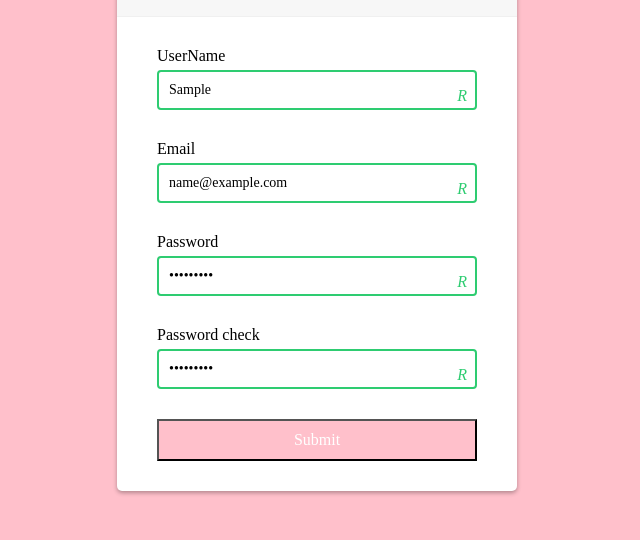
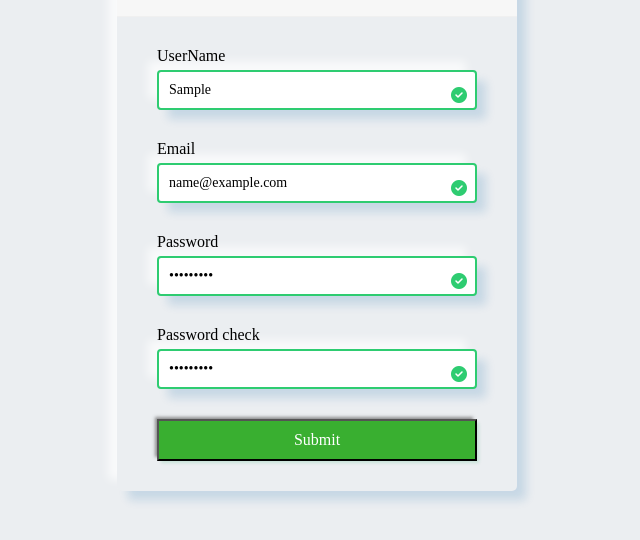
Before and after one commit to codeAlok/10Days_js_project, a plain HTML site: page 1_form_validation/index.html in a window 1280 px wide. Both pictures are taken after typing "Sample", "name@example.com", "Sample123", "Sample123" into the empty fields and a click on the button "Submit". Shown: the part 180-720 px from the top of the page, without its empty margins (323-963 px from the left). Drawn offline with Linux system fonts and the light colour scheme.

Commit message:
css and icon improve

```diff
--- a/1_form_validation/index.html
+++ b/1_form_validation/index.html
@@ -7,7 +7,12 @@
     <meta name="viewport" content="width=device-width, initial-scale=1.0">
     <title>Client_dide Form validation</title>
 
+    <!-- external css -->
     <link rel="stylesheet" href="style.css">
+
+    <!-- fontawesome cdn -->
+    <link rel="stylesheet" href="https://cdnjs.cloudflare.com/ajax/libs/font-awesome/6.2.0/css/all.min.css" integrity="sha512-xh6O/CkQoPOWDdYTDqeRdPCVd1SpvCA9XXcUnZS2FmJNp1coAFzvtCN9BmamE+4aHK8yyUHUSCcJHgXloTyT2A==" crossorigin="anonymous" referrerpolicy="no-referrer" />
+
 </head>
 <body>
     <div class="container">
@@ -18,36 +23,35 @@
             <div class="form-control">
                 <label for="">UserName</label>
                 <input type="text" placeholder="Alok kumar" id="username">
-                <i class="fas fa-check-circle">R</i>
-                <i class="fas fa-exclamation-circle">!</i>
+                <i class="fa-solid fa-circle-check"></i>
+                <i class="fa-solid fa-exclamation"></i>
                 <small>Error message</small>
             </div>
 
             <div class="form-control">
                 <label for="">Email</label>
                 <input type="email" placeholder="alok@gmail.com" id="email">
-                <i class="fas fa-check-circle">R</i>
-                <i class="fas fa-exclamation-circle">!</i>
+                <i class="fa-solid fa-circle-check"></i>
+                <i class="fa-solid fa-exclamation"></i>
                 <small>Error message</small>
             </div>
             <div class="form-control">
                 <label for="">Password</label>
                 <input type="password" placeholder="password" id="password">
-                <i class="fas fa-check-circle">R</i>
-                <i class="fas fa-exclamation-circle">!</i>
+                <i class="fa-solid fa-circle-check"></i>
+                <i class="fa-solid fa-exclamation"></i>
                 <small>Error message</small>
             </div>
             <div class="form-control">
                 <label for="">Password check</label>
                 <input type="password" placeholder="Re-enter password" id="password2">
-                <i class="fas fa-check-circle">R</i>
-                <i class="fas fa-exclamation-circle">!</i>
+                <i class="fa-solid fa-circle-check"></i>
+                <i class="fa-solid fa-exclamation"></i>
                 <small>Error message</small>
             </div>
 
             <button type="submit">Submit</button>
         </form>
-
         <script src="script.js"></script>
     </div>
 </body>
--- a/1_form_validation/style.css
+++ b/1_form_validation/style.css
@@ -8,7 +8,7 @@
 /* how to write css the best way for debugging later */
 
 body{
-    background-color: pink;
+    background-color: #ebeef1;
     display: flex;
     align-items: center;
     justify-content: center;
@@ -17,9 +17,9 @@ body{
 }
 
 .container{
-    background-color: #fff;
+    background-color: #ebeef1;
     border-radius: 5px;
-    box-shadow: 0 2px 4px rgb(0, 0, 0, 0.3);
+    box-shadow: 10px 10px 10px -1px rgba(10, 99, 169, 0.16), -10px -10px 10px -1px rgba(255, 255, 255, 0.70);
     width: 400px;
     max-width: 100%;
 }
@@ -30,6 +30,10 @@ body{
     padding: 20px 40px;
 }
 
+.h2 i{
+    font-size: 30px;
+    color: red;
+}
 .form {
     padding: 30px 40px;
 }
@@ -48,6 +52,7 @@ body{
 
 .form-control input {
     border: 2px solid #f0f0f0;
+    box-shadow: 10px 10px 10px -1px rgba(10, 99, 169, 0.16), -10px -10px 10px -1px rgba(255, 255, 255, 0.70);
     border-radius: 4px;
     display: block;
     font-family: inherit;
@@ -71,12 +76,12 @@ body{
     visibility: hidden;
 }
 
-.form-control.success i.fa-check-circle {
+.form-control.success i.fa-circle-check {
     color: #2ecc71;
     visibility: visible;
 }
 
-.form-control.error i.fa-exclamation-circle {
+.form-control.error i.fa-exclamation {
     color: red;
     visibility: visible;
 }
@@ -95,8 +100,8 @@ body{
 }
 
 .form button {
-    background-color: pink;
-    border: 2ps solid pink;
+    background-color: rgba(13, 161, 0, 0.8);
+    box-shadow: 3px 3px 3px -1px rgba(10, 169, 90, 0.16), -3px -3px 3px -1px rgba(102, 102, 102, 0.7);
     color: #fff;
     display: block;
     font-family: inherit;
```
